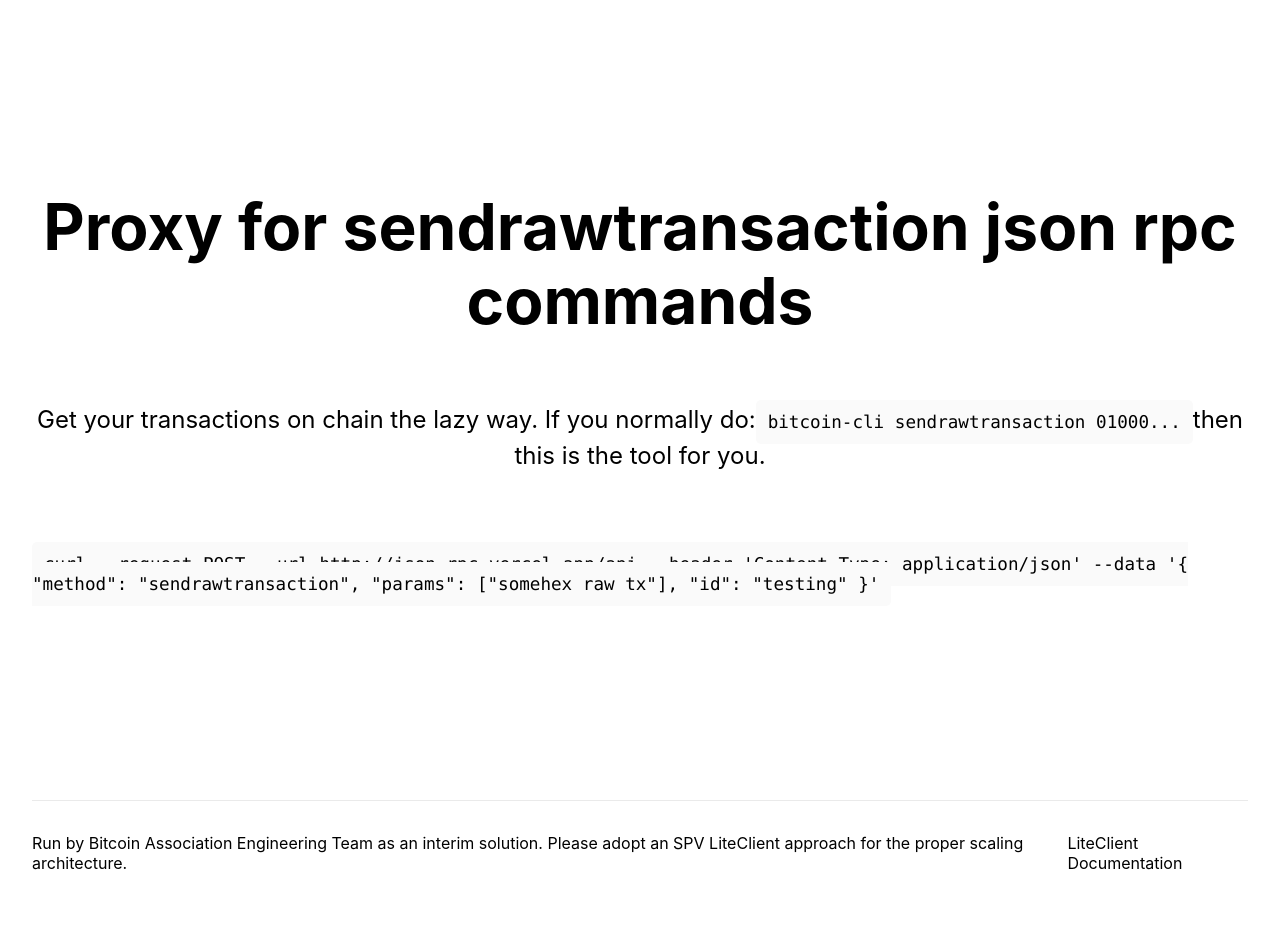
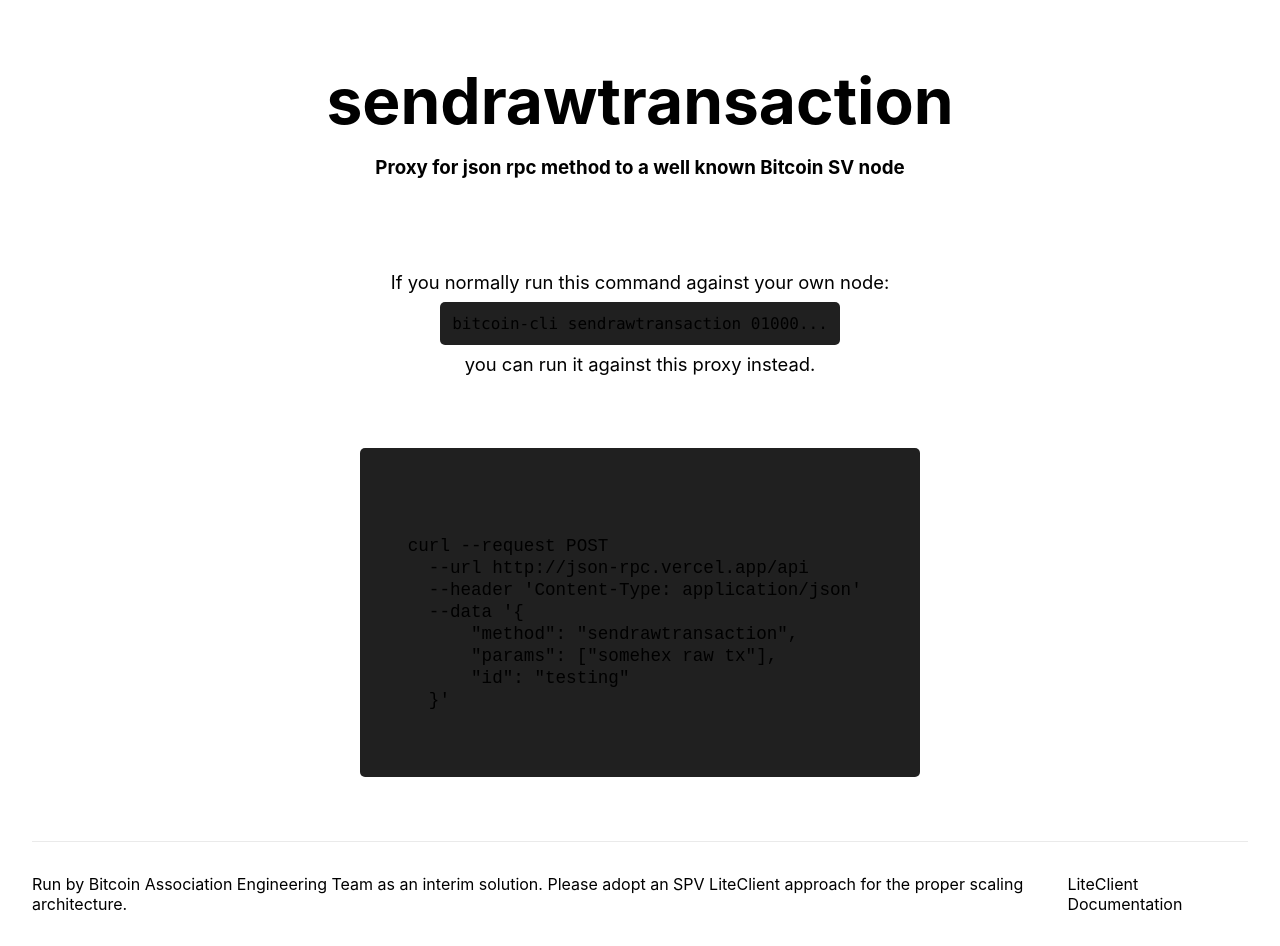
Before and after one commit to sirdeggen/sendrawtransaction, a Next.js app: page / in a window 1280 px wide. Before the commit the page ends 905 px from the top, so only its background shows below. Built offline with nearby package versions, Linux system fonts and the light colour scheme.

Commit message:
visual update
Signed-off-by: Darren Kellenschwiler <deggen@kschw.com>

```diff
--- a/pages/index.js
+++ b/pages/index.js
@@ -16,27 +16,30 @@
   return (
     <div className={styles.container}>
       <Head>
-        <title>Proxy for sendrawtransaction</title>
-        <meta name="description" content="Generated by create next app" />
+        <title>sendrawtransaction</title>
+        <meta name="description" content="Proxy for sendrawtransaction rpc calls" />
         <link rel="icon" href="/favicon.ico" />
       </Head>
 
       <main className={styles.main}>
         <h1 className={styles.title}>
-          Proxy for sendrawtransaction json rpc commands
+            sendrawtransaction
         </h1>
+        <h3>
+            Proxy for json rpc method to a well known Bitcoin SV node
+        </h3>
 
         <p className={styles.description}>
-          Get your transactions on chain the lazy way. If you normally do:
-          <code className={styles.code}>bitcoin-cli sendrawtransaction 01000...</code>
-          then this is the tool for you.
+            If you normally run this command against your own node:
+        <br />
+        <code className={styles.codeSnip}>bitcoin-cli sendrawtransaction 01000...</code>
+        <br />
+            you can run it against this proxy instead.
         </p>
 
-          <p>
-              <code className={styles.code}>
-                  {curlExample}
-              </code>
-          </p>
+          <code className={styles.code}>
+            <pre>{curlExample}</pre>
+          </code>
       </main>
 
       <footer className={styles.footer}>
--- a/styles/Home.module.css
+++ b/styles/Home.module.css
@@ -4,7 +4,8 @@
 
 .main {
   min-height: 100vh;
-  padding: 4rem 0;
+  width: 100%;
+  padding: 5vw 0;
   flex: 1;
   display: flex;
   flex-direction: column;
@@ -52,15 +53,25 @@
 
 .description {
   margin: 4rem 0;
-  line-height: 1.5;
-  font-size: 1.5rem;
+  line-height: 2.5rem;
+  font-size: 1.15rem;
 }
 
 .code {
-  background: #fafafa;
+  background: #202020;
+  border-radius: 5px;
+  padding: 3rem;
+  line-height: 1.25;
+  font-size: 1.1rem;
+  font-family: Menlo, Monaco, Lucida Console, Liberation Mono, DejaVu Sans Mono,
+    Bitstream Vera Sans Mono, Courier New, monospace;
+}
+.codeSnip {
+  background: #202020;
   border-radius: 5px;
   padding: 0.75rem;
-  font-size: 1.1rem;
+  margin: 0.75rem 0;
+  font-size: 1rem;
   font-family: Menlo, Monaco, Lucida Console, Liberation Mono, DejaVu Sans Mono,
     Bitstream Vera Sans Mono, Courier New, monospace;
 }
```
